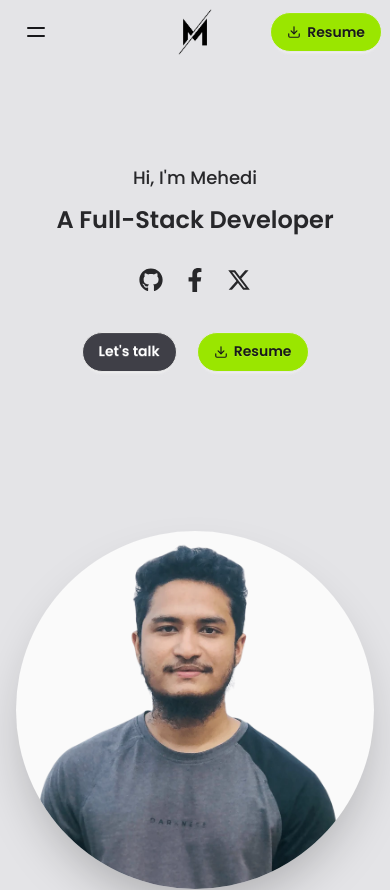
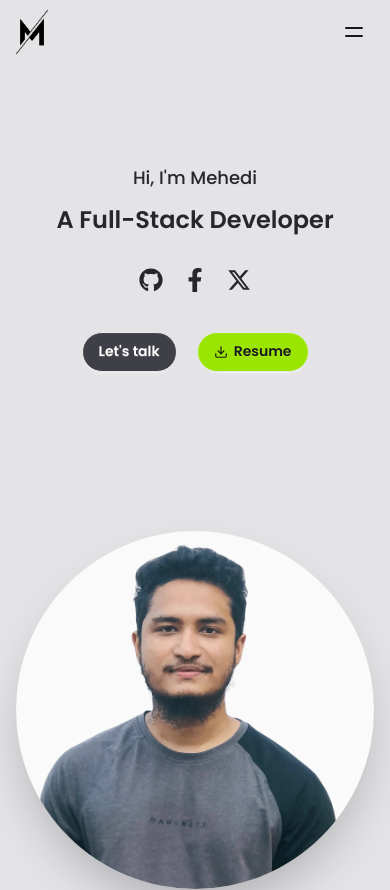
Before and after one commit to Mehedi107/Portfolio, a React (Vite) app: page / in a window 390 px wide. Shown: the top 890 px of the page. Built offline with nearby package versions, Linux system fonts and the light colour scheme.

Commit message:
Update navbar

```diff
--- a/package.json
+++ b/package.json
@@ -12,6 +12,7 @@
   "dependencies": {
     "@tailwindcss/vite": "^4.0.3",
     "motion": "^12.4.0",
+    "prop-types": "^15.8.1",
     "react": "^19.0.0",
     "react-dom": "^19.0.0",
     "react-fast-marquee": "^1.6.5",
--- /dev/null
+++ b/src/components/MobileNavigation.jsx
@@ -0,0 +1,35 @@
+import { HiOutlineMenuAlt4 } from 'react-icons/hi';
+import PropTypes from 'prop-types';
+
+const MobileNavigation = ({ navLinks }) => {
+  return (
+    <div className="drawer md:hidden drawer-end place-content-end">
+      <input id="my-drawer" type="checkbox" className="drawer-toggle" />
+      <div className="drawer-content">
+        <label
+          htmlFor="my-drawer"
+          className="btn text-2xl bg-transparent border-none shadow-none"
+        >
+          <HiOutlineMenuAlt4 />
+        </label>
+      </div>
+      <div className="drawer-side">
+        <label
+          htmlFor="my-drawer"
+          aria-label="close sidebar"
+          className="drawer-overlay"
+        ></label>
+        <ul className="menu text-lg bg-base-200 text-base-content min-h-full w-64 p-4">
+          {/* Sidebar content here */}
+          {navLinks}
+        </ul>
+      </div>
+    </div>
+  );
+};
+
+MobileNavigation.propTypes = {
+  navLinks: PropTypes.node,
+};
+
+export default MobileNavigation;
--- a/src/components/Navbar.jsx
+++ b/src/components/Navbar.jsx
@@ -1,6 +1,6 @@
 import { FiDownload } from 'react-icons/fi';
 import logo from '../assets/logo.png';
-import { HiOutlineMenuAlt4 } from 'react-icons/hi';
+import MobileNavigation from './MobileNavigation';
 
 const Navbar = () => {
   const navLinks = (
@@ -23,50 +23,28 @@ const Navbar = () => {
     <div className="navbar bg-zinc-200">
       {/* Start */}
       <div className="navbar-start">
-        <a className="w-12 hidden md:block">
-          <img src={logo} alt="logo" />
+        <a className="w-12">
+          <img className="grayscale" src={logo} alt="logo" />
         </a>
-        {/* Mobile navigation */}
-        <div className="drawer md:hidden">
-          <input id="my-drawer" type="checkbox" className="drawer-toggle" />
-          <div className="drawer-content">
-            <label
-              htmlFor="my-drawer"
-              className="btn text-2xl bg-transparent border-none shadow-none"
-            >
-              <HiOutlineMenuAlt4 />
-            </label>
-          </div>
-          <div className="drawer-side">
-            <label
-              htmlFor="my-drawer"
-              aria-label="close sidebar"
-              className="drawer-overlay"
-            ></label>
-            <ul className="menu bg-base-200 text-base-content min-h-full w-64 p-4">
-              {/* Sidebar content here */}
-              {navLinks}
-            </ul>
-          </div>
-        </div>
       </div>
       {/* Center */}
       <div className="navbar-center">
-        <a className="w-12  md:hidden">
-          <img src={logo} alt="logo" />
-        </a>
         <ul className="md:flex hidden menu menu-horizontal px-1 text-lg">
           {navLinks}
         </ul>
       </div>
       {/* End */}
       <div className="navbar-end">
-        <a className="btn md:btn-lg rounded-full flex justify-center items-center bg-lime-400">
-          <span>
-            <FiDownload />
-          </span>
-          <span>Resume</span>
-        </a>
+        <div className="hidden md:block">
+          <a className=" btn md:btn-lg rounded-full flex justify-center items-center bg-lime-400">
+            <span>
+              <FiDownload />
+            </span>
+            <span>Resume</span>
+          </a>
+        </div>
+        {/* Mobile navigation */}
+        <MobileNavigation navLinks={navLinks} />
       </div>
     </div>
   );
```
Also changed, not shown: 1 other file (tests, documents, lock files or other folders).
